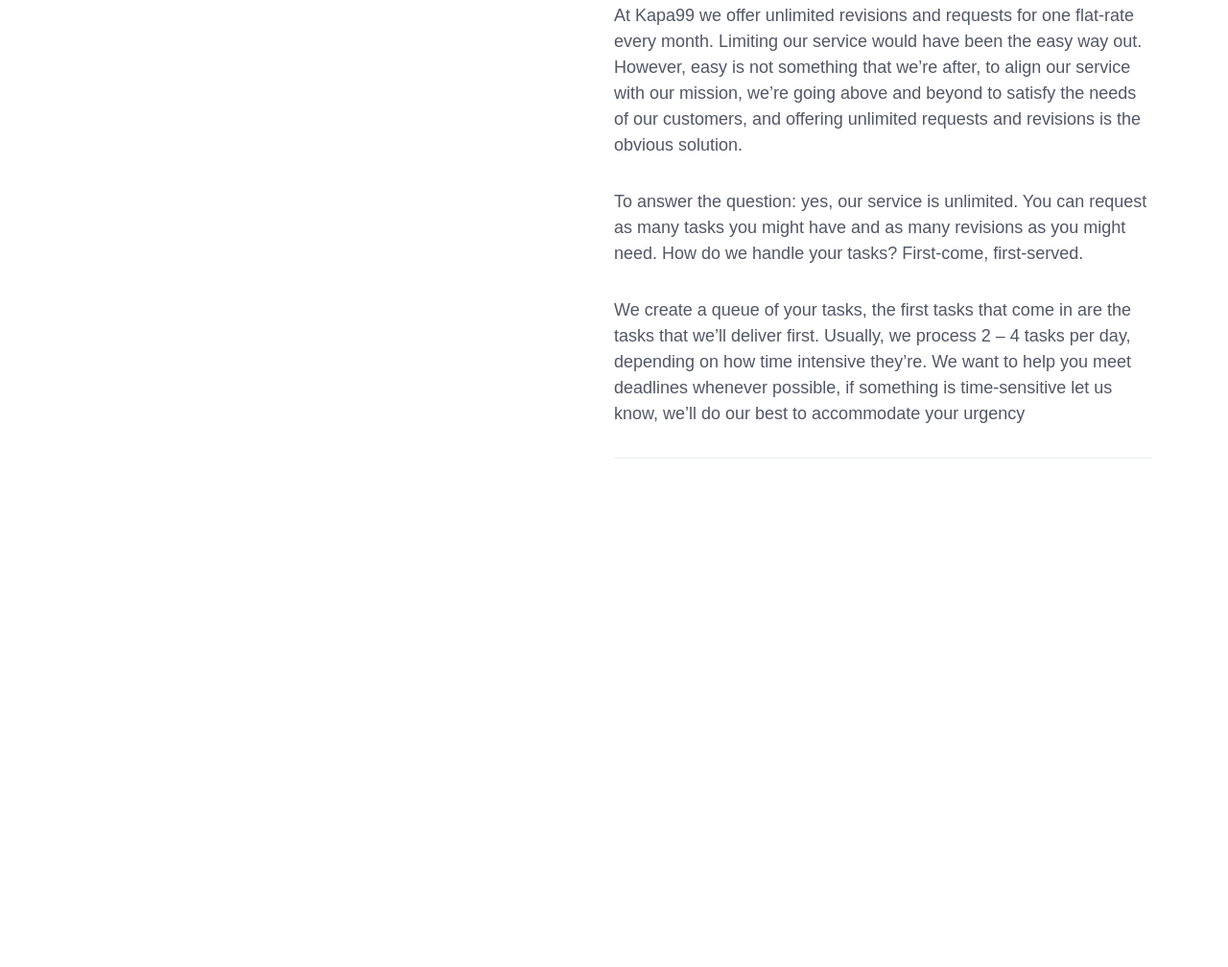
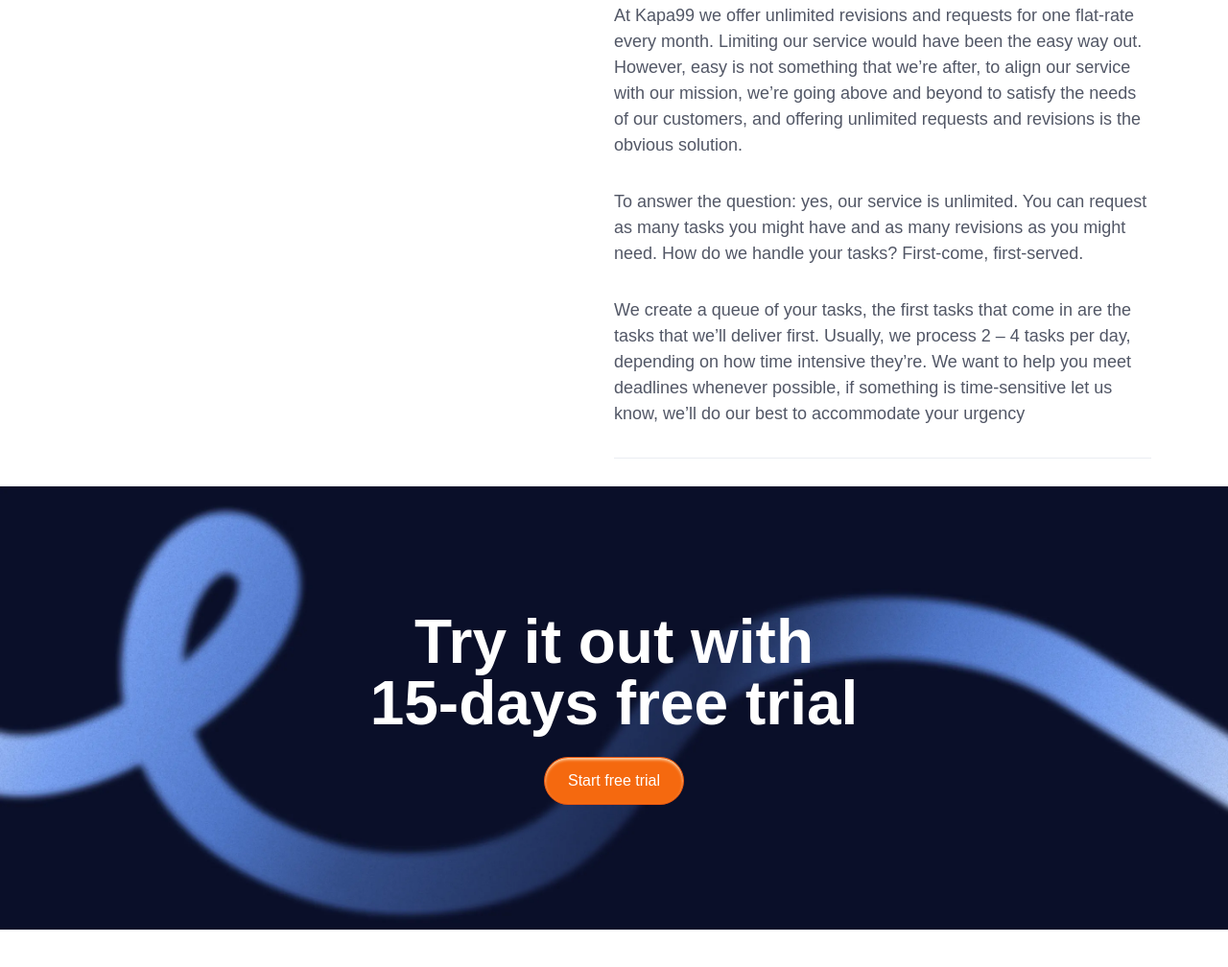
Before and after one commit to troya-hub/kapa-website, an Astro site: page / in a window 1280 px wide. Shown: the part 10270-11278 px from the top of the page at 96% size. Before the commit the page ends 10788 px from the top, so only its background shows below. Built offline with nearby package versions, Linux system fonts and the light colour scheme; Astro itself is replaced by a stand-in of ours.

Commit message:
feat: add cta

```diff
--- /dev/null
+++ b/src/components/landing/CallToAction.astro
@@ -0,0 +1,20 @@
+---
+import Background from "@/assets/images/call-to-action/background.webp?url";
+import Title from "../ui/Title.astro";
+---
+
+<section
+	class="bg-night-blue flex h-[520px] w-full items-center justify-center bg-contain bg-center bg-no-repeat"
+	style={`background-image: url(${Background})`}
+>
+	<div>
+		<Title type="h1" class="text-center text-neutral-100">
+			Try it out with <br />
+			15-days free trial
+		</Title>
+
+		<div class="mt-6 text-center">
+			<a href="#" class="button-primary"> Start free trial </a>
+		</div>
+	</div>
+</section>
--- a/src/pages/index.astro
+++ b/src/pages/index.astro
@@ -13,6 +13,7 @@
 import Benefits from "@/components/landing/Benefits.astro";
 import Reviews from "@/components/landing/Reviews.astro";
 import FAQ from "@/components/landing/FAQ.astro";
+import CallToAction from "@/components/landing/CallToAction.astro";
 ---
 
 <BaseLayout>
@@ -35,4 +36,5 @@
 	<Reviews />
 	<Divider size="super-large" />
 	<FAQ />
+	<CallToAction />
 </BaseLayout>
--- a/src/styles/global.css
+++ b/src/styles/global.css
@@ -126,7 +126,7 @@
   }
 
   .button-primary {
-    @apply bg-pumpkin border-dark-pumpkin hover:bg-dark-pumpkin hover:border-darker-pumpkin inset-shadow-primary rounded-[100px] border px-6 py-3 text-neutral-100 duration-[400ms] ease-in-out;
+    @apply inline-block bg-pumpkin border-dark-pumpkin hover:bg-dark-pumpkin hover:border-darker-pumpkin inset-shadow-primary rounded-[100px] border px-6 py-3 text-neutral-100 duration-[400ms] ease-in-out;
   }
 
   .button-secondary {
```
Also changed, not shown: src/assets/images/call-to-action/background.webp (added).
